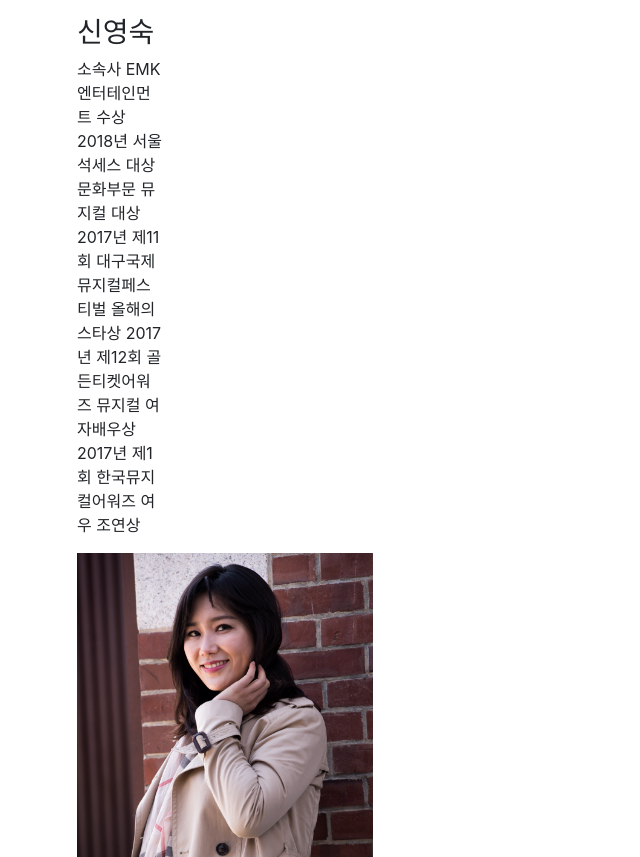
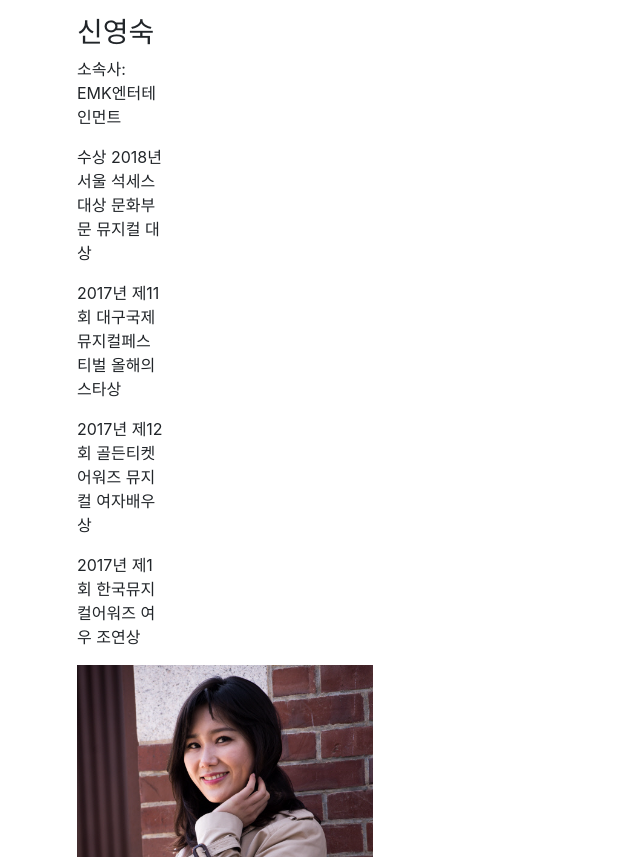
Before and after one commit to bhimmels/MINAH, a plain HTML site: page index.html in a window 1280 px wide. Shown: the part 953-1810 px from the top of the page, without its empty margins (23-663 px from the left). Drawn offline with nearby package versions, Linux system fonts and the light colour scheme.

Commit message:
Update index.html

```diff
--- a/index.html
+++ b/index.html
@@ -68,13 +68,11 @@ alert("친구야 안녕ㅋㅋㅋㅋㅋㅋ");
 
     <div class="col-sm-4">
       <h3>신영숙</h3>
-      <p>소속사
-EMK엔터테인먼트
-수상
-2018년 서울 석세스 대상 문화부문 뮤지컬 대상
-2017년 제11회 대구국제뮤지컬페스티벌 올해의 스타상
-2017년 제12회 골든티켓어워즈 뮤지컬 여자배우상
-2017년 제1회 한국뮤지컬어워즈 여우 조연상</p>
+      <p>소속사: EMK엔터테인먼트</p>
+      <p>수상 2018년 서울 석세스 대상 문화부문 뮤지컬 대상</p>
+      <p>2017년 제11회 대구국제뮤지컬페스티벌 올해의 스타상</p>
+      <p>2017년 제12회 골든티켓어워즈 뮤지컬 여자배우상</p>
+      <p>2017년 제1회 한국뮤지컬어워즈 여우 조연상</p>
     </div>
     <div class="container"> <!--container-fluid-->
 
```
